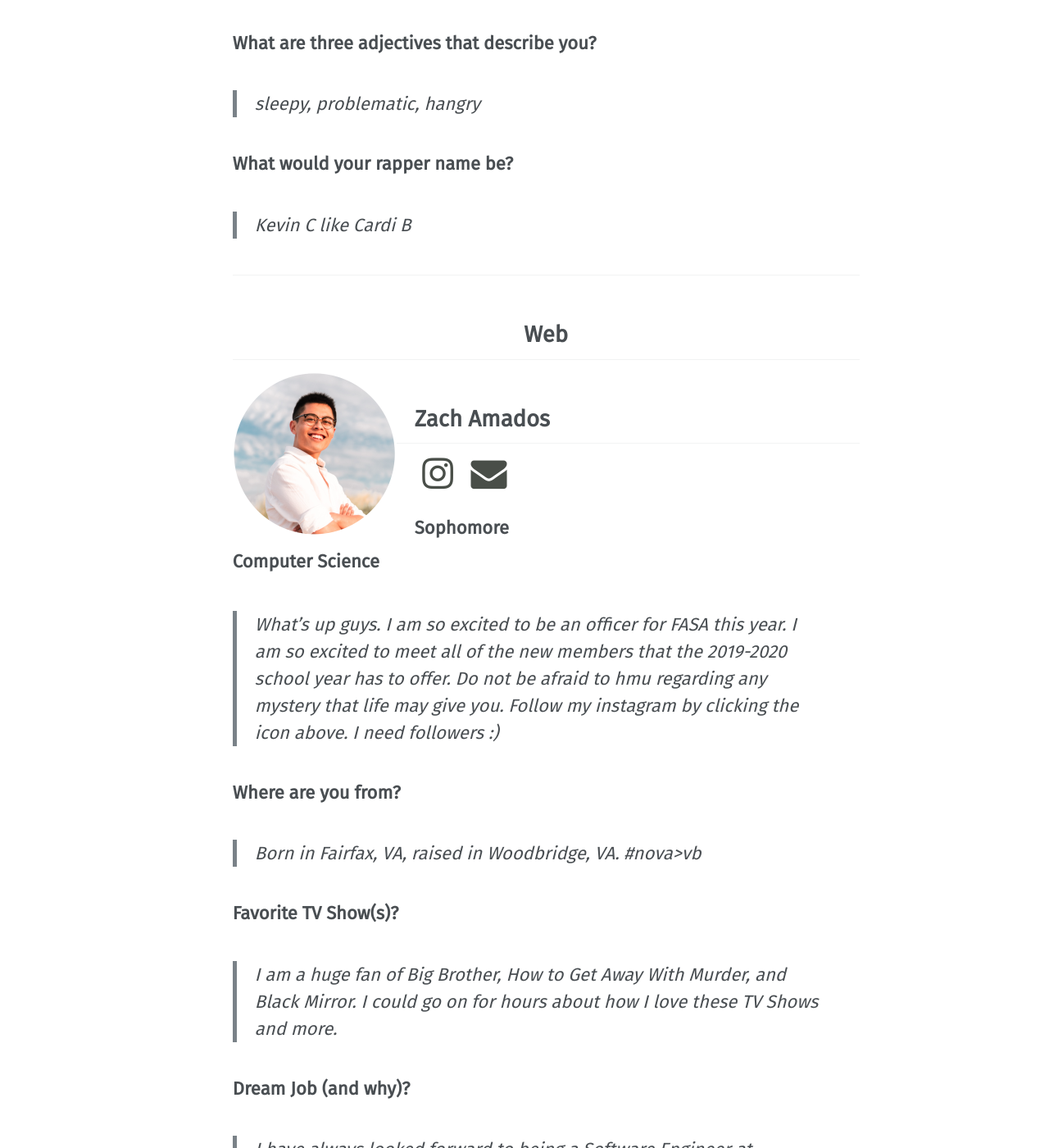
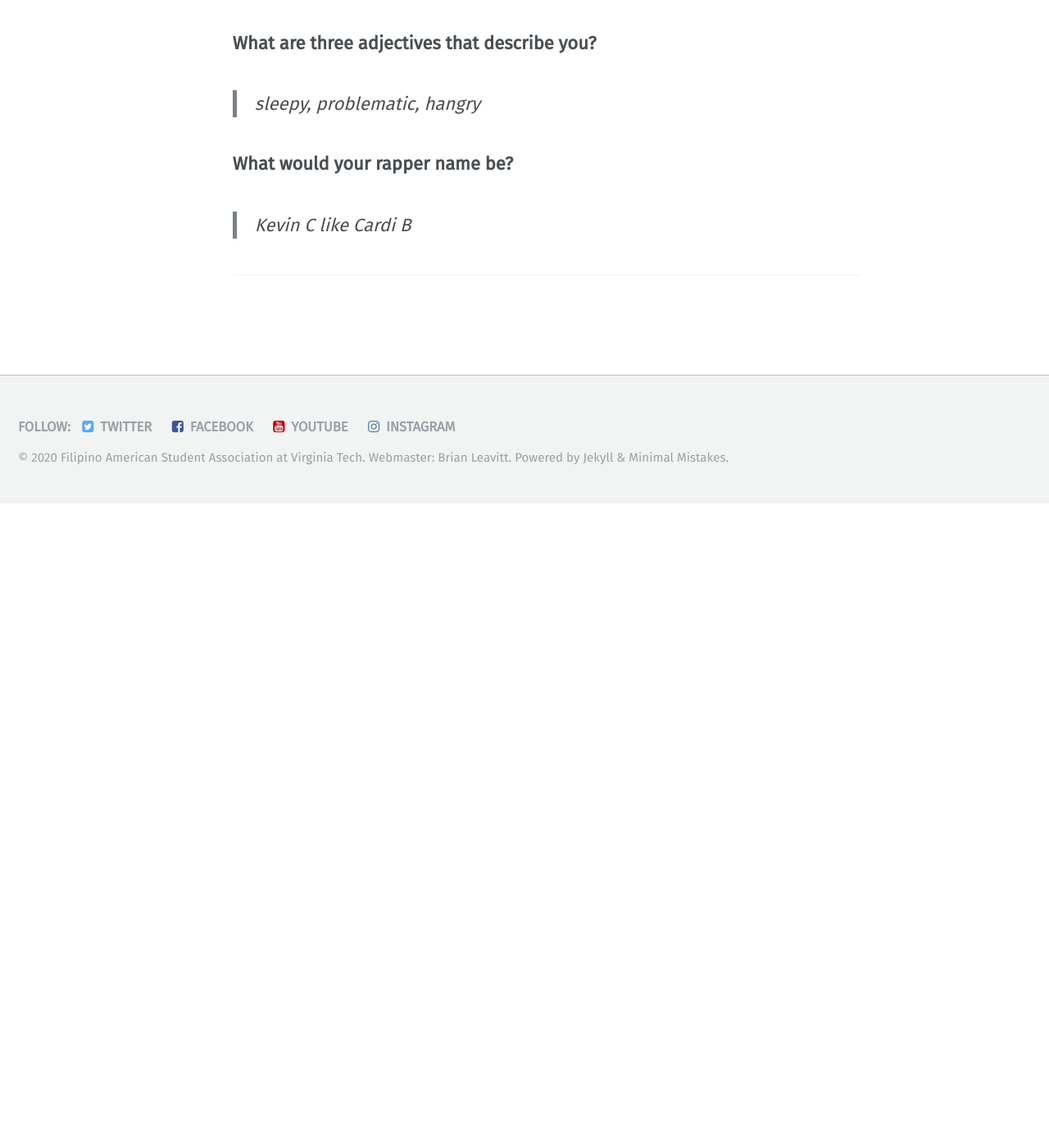
Before and after one commit to vtfasa/vtfasa.github.io, a Jekyll site: the page built from _pages/officers/promo.md, in a window 1280 px wide and 1400 px high, scrolled down 2333 px. Shown: the whole window at 82% size. Built offline with Jekyll 4.4.1, drawn with Linux system fonts in a browser that asks for light colours; some web fonts are replaced; after the commit the page ends 2947 px from its top, so only the background shows below that; some of the changed text lies outside the part shown.

Commit message:
separated promo/web page

```diff
--- a/_config.yml
+++ b/_config.yml
@@ -9,7 +9,7 @@
 locale                   : "en"
 title                    : "VT FASA"
 title_separator          : "-"
-name                     : "Zach Amados" # webmaster name goes here
+name                     : "Brian Leavitt" # webmaster name goes here
 description              : "Filipino American Student Association at Virginia Tech"
 url                      : "http://vtfasa.org"
 baseurl                  :
--- a/_pages/officers/promo_web.md
+++ b/_pages/officers/promo.md
@@ -1,6 +1,6 @@
 ---
-title: Promo/Web Committees
-permalink: /officers/promo_web/
+title: Promo Committee
+permalink: /officers/promo/
 
 # FORMAT AS FOLLOWS
 # ![image-left]({{ "/assets/images/officers/small/<OFFICER NAME>.png" | absolute_url }}){: .align-left}
@@ -79,34 +79,3 @@ p.s. lowkey have rbf, but I’m really nice I promise 🥺
 > *Kevin C like Cardi B*
 
 ---
-
-## Web
-{: .text-center}
-
-![image-left]({{ "/assets/images/officers/small/zachCircle2019Small.PNG" | absolute_url }}){: .align-left}
-## Zach Amados
-<a href="https://www.instagram.com/zach_amados/" style="margin: 0; padding: 0"><i class="fa fa-2x fa-fw fa-instagram" style="color: #494e48"></i></a>
-<a href="mailto:azach99@vt.edu" style="margin: 0; padding: 0"><i class="fa fa-2x fa-fw fa-envelope" style="color: #494e48"></i></a>
-<h3 style="margin-top: 0">Sophomore</h3>
-**Computer Science**
-
->  What's up guys. I am so excited to be an officer for FASA this year. I am so excited to meet all of the new members that the 2019-2020 school year has to offer. Do not be afraid to hmu regarding any mystery that life may give you. Follow my instagram by clicking the icon above. I need followers :)
-
-### **Where are you from?**
-> *Born in Fairfax, VA, raised in Woodbridge, VA. #nova>vb*
-
-### **Favorite TV Show(s)?**
-
-> *I am a huge fan of Big Brother, How to Get Away With Murder, and Black Mirror. I could go on for hours about how I love these TV Shows and more.*
-
-### **Dream Job (and why)?**
-
-> *I have always looked forward to being a Software Engineer at Buzzfeed Studios because Buzzfeed seems to offer a chill and welcoming environment towards all of its employees.*
-
-### **What is your life motto?**
-
-> *Considering the fact that I am in college working to achieve an education, my life motto is: Work every single day to achieve that $100,000 salary.*
-
-### **What is your biggest pet peeve and why?**
-
-> *My biggest pet peeve is when people throw away food. Why throw away a gift that was given to you that others would give to achieve?*
```
Also changed, not shown: _pages/officers.md (+13 -7 lines), _pages/officers/web.md (added, +44 -0 lines).
